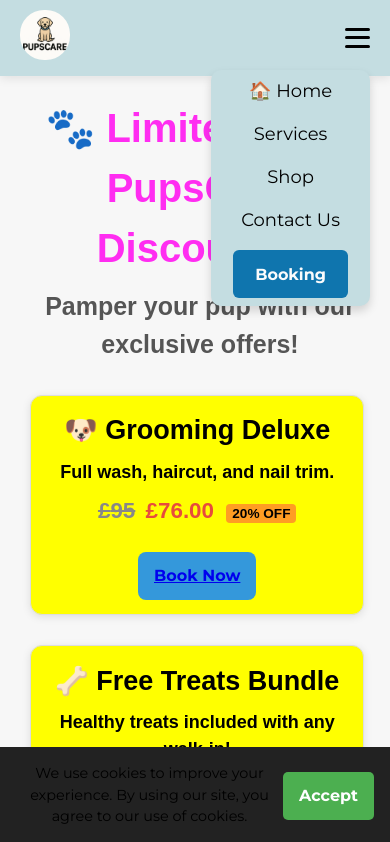
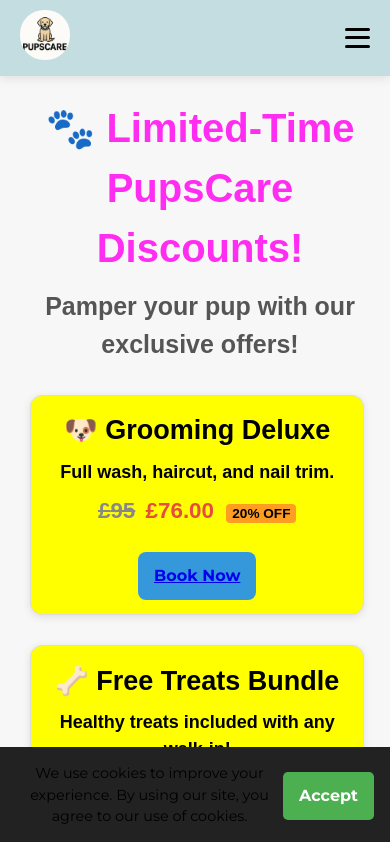
Before and after one commit to Maryna-tech/pupscare, a React (Vite) app: page /discount-page in a window 390 px wide. Shown: the top 842 px of the page. Built offline with nearby package versions, Linux system fonts and the light colour scheme.

Commit message:
Describe what you changed

```diff
--- a/package.json
+++ b/package.json
@@ -3,7 +3,7 @@
   "private": true,
   "version": "0.0.0",
   "type": "module",
-  "scripts": {
+    "scripts": {
     "dev": "vite",
     "build": "vite build",
     "lint": "eslint .",
--- a/src/App.css
+++ b/src/App.css
@@ -1146,14 +1146,15 @@
   header.p-1{
     width: 390px;
     height: 350px;
-    margin-left: 2px;
+    margin-left: 1px;
   }
 
   ul li{
-    width: 120px;
-    height: 30px;
-    font-size: 10px;
-    padding: 6px;
+    width: 82px;
+    height: 25px;
+    font-size: 7px;
+    padding: 2px;
+    margin-left: 15px;
   }
 
   .discount-page{
@@ -1251,7 +1252,7 @@
     height: 20px;
     margin-left: 0px;
     font-size: 8px;
-    }
+  }
 
   .card{
     width: 40%;
@@ -1301,3 +1302,11 @@
     padding: 6px;
   }
 }
+
+@media (max-width: 390px) {
+  header.p-1{
+    width: 350px;
+    height: 350px;
+    margin-right: 5px;
+  }
+}
--- a/src/components/Navbar.css
+++ b/src/components/Navbar.css
@@ -119,13 +119,24 @@
         top: 70px;
         right: 20px;
         background-color: #c4dde1;
-        padding: 10px;
-        border-radius: 10px;
+        padding: 8px;
+        border-radius: 8px;
         box-shadow: 0 5px 10px rgba(0, 0, 0, 0.15);
     }
 
     .nav-links.active {
         display: flex;
+    }
+
+    .nav-links {
+        transition: all 0.3s ease-in-out;
+        opacity: 0;
+        pointer-events: none;
+    }
+
+    .nav-links.active {
+        opacity: 1;
+        pointer-events: auto;
     }
 
     .nav-links li {
--- a/src/pages/Home.jsx
+++ b/src/pages/Home.jsx
@@ -23,7 +23,7 @@
                 <p className = "text">We offer everything what your dog needs because we care for your pet as much as you do. It's time for hair trimming and bath - getting furry friends fresh and fabulous. Start the day in style! Grooming prices vary, depending on breed, size of dog, coat condition and behaviour. Grooming service allow you to examine your dog's coat, teeth, eyes, ears and nails.</p>
                 <p className = "text">Give your doggy a professional grooming PupsCare.</p>
                 <p className = "text"><strong>BOOK NOW  <a href = "/services">SERVICES</a> !</strong></p>
-                <button className = "booking"><a href = "http://localhost:3000/booking">Book an appointment</a></button>
+                <button className = "booking"><a href = "/booking">Book an appointment</a></button>
                 <div className = "popup"><DiscountPopup /></div>
                 <button className = "discount-page"><span><a id = "link-discount" href = "/discount-page">Discount</a></span></button>
                 <video class = "animate__animated animate__zoomIn animate__delay-4s" autoPlay muted loop>
```
Also changed, not shown: src/components/Navbar.jsx (+6 -6 lines).
